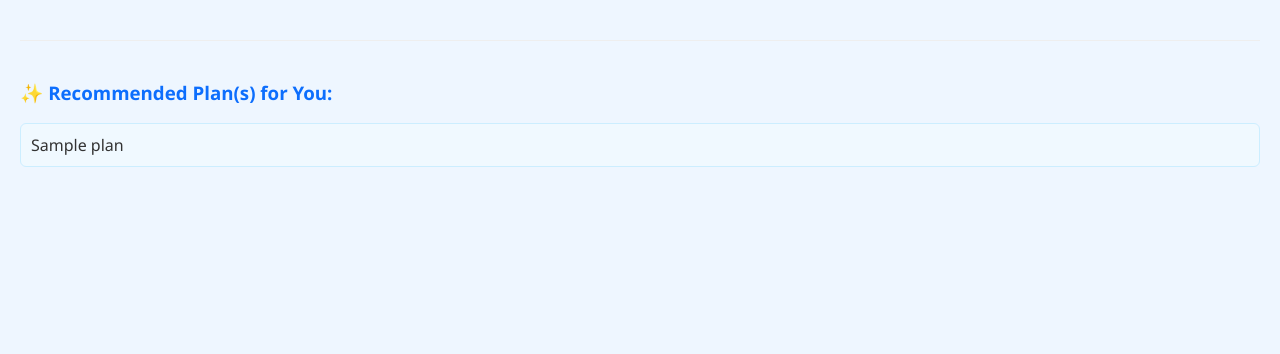
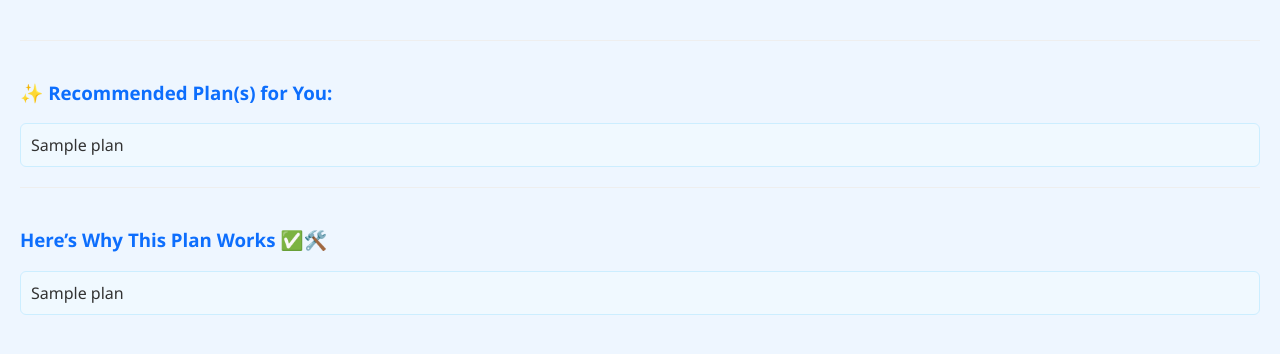
Before and after one commit to imansof/ExpertSystemTakaful, a Flask app: template templates/Recommend_Page.html in a window 1280 px wide. Shown: the top 354 px of the page. Run offline with Flask 3, Linux system fonts and the light colour scheme; the template is opened without the code that fills it: most values are stand-ins (such as "Sample title", 1, 10 or a date in 2020).

Commit message:
why this plan in added in the new recommend page

```diff
--- a/templates/Recommend_Page.html
+++ b/templates/Recommend_Page.html
@@ -31,6 +31,27 @@
             border-radius: 6px;
             color: #333;
         }
+        .recommendation-explaination { /* Style for recommended plans */
+            margin-top: 20px;
+            text-align: left;
+            border-top: 1px solid #eee;
+            padding-top: 20px;
+        }
+        .recommendation-explaination h3 {
+            color: #0d6efd;
+        }
+        .recommendation-explaination ul {
+            list-style: none;
+            padding: 0;
+        }
+        .recommendation-explaination li {
+            background-color: #f0f9ff;
+            border: 1px solid #cceeff;
+            padding: 10px;
+            margin-bottom: 8px;
+            border-radius: 6px;
+            color: #333;
+        }
     </style>
 </head>
 <body>
@@ -45,8 +66,26 @@
         </div>
       {% elif recommendations is not none %} {# Check if recommendations is an empty list, not just None #}
         <div class="recommendation-list">
+            <h3>✨ Recommended Plan(s) for You:</h3>
           <p>No exact match found based on your criteria. Our general recommendation is **PruBSN Asas360** with suitable riders. Please consider contacting an agent for personalized advice.</p>
         </div>
       {% endif %}
+
+{% if recommendations %}
+        <div class="recommendation-explaination">
+          <h3> Here’s Why This Plan Works ✅🛠️ </h3>
+          <ul>
+            {% for plan in recommendations %}
+              <li>{{ plan }}</li>
+            {% endfor %}
+          </ul>
+        </div>
+      {% elif recommendations is not none %} {# Check if recommendations is an empty list, not just None #}
+        <div class="recommendation-list">
+            <h3> Here’s Why This Plan Works ✅🛠️ </h3>
+          <p>No exact match found based on your criteria. Our general recommendation is **PruBSN Asas360** with suitable riders. Please consider contacting an agent for personalized advice.</p>
+        </div>
+      {% endif %}
+
 </body>
 </html>
```
Also changed, not shown: templates/package.html (+0 -37 lines), takaful_users.db.
